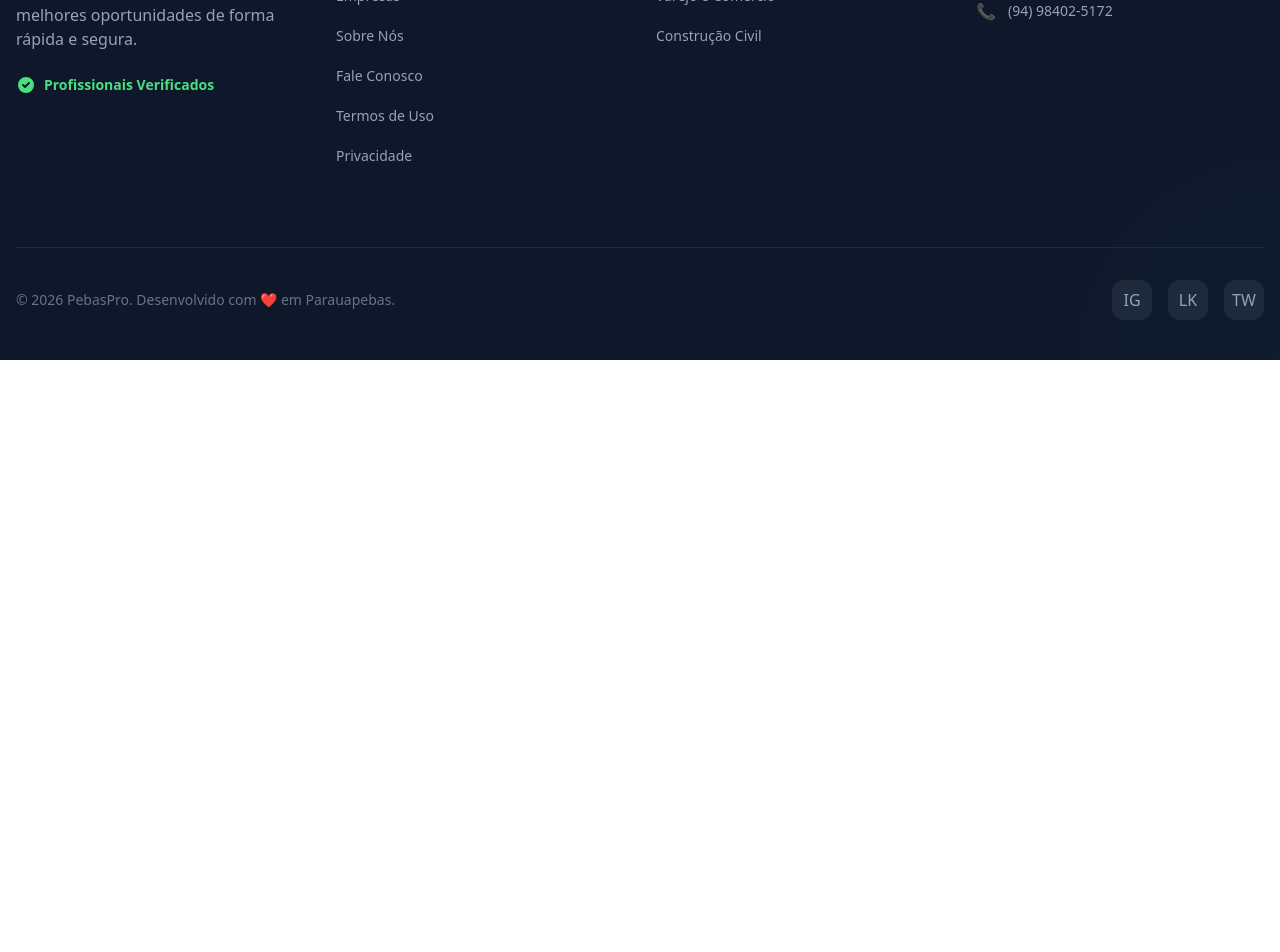
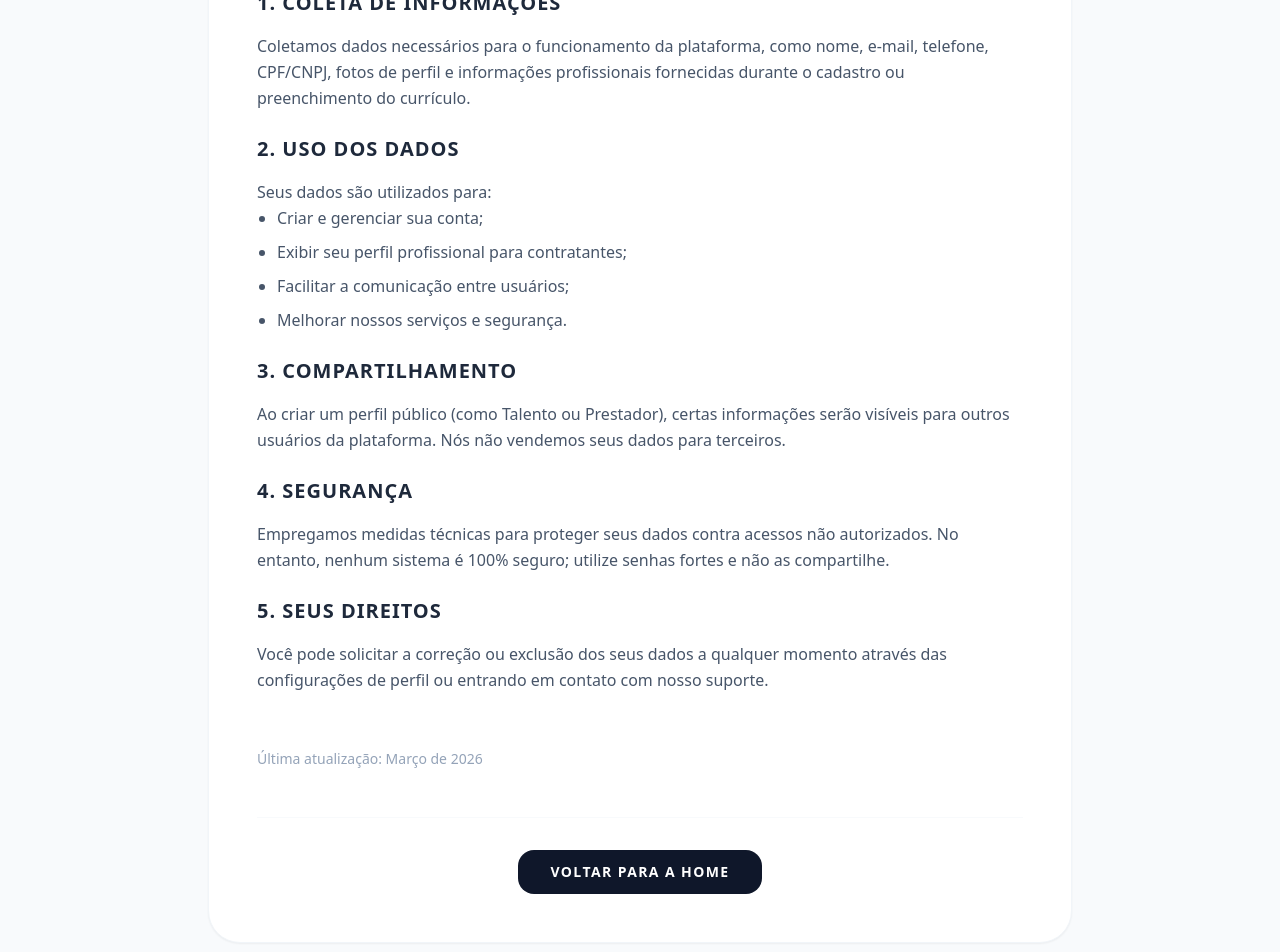
Before and after one commit to amorimweb/pebaspro, a Nuxt app: page /privacidade in a window 1280 px wide. Shown: the part 440-1392 px from the top of the page. Before the commit the page ends 800 px from the top, so only its background shows below. Built offline with nearby package versions, Linux system fonts and the light colour scheme; no server answers.

Commit message:
melhorias cadastro

```diff
--- a/app/components/home/BannerHero.vue
+++ b/app/components/home/BannerHero.vue
@@ -84,6 +84,12 @@ const handleClickOutside = (e: MouseEvent) => {
   if (dropdownRef.value && !dropdownRef.value.contains(e.target as Node)) {
     showDropdown.value = false
   }
+}
+
+const startCadastro = (type: 'talento' | 'empresa') => {
+  const typeCookie = useCookie('pebas_pending_type', { maxAge: 3600 })
+  typeCookie.value = type
+  navigateTo('/cadastro')
 }
 
 onMounted(() => {
@@ -178,6 +184,34 @@ onUnmounted(() => {
 
         </div>
       </div>
+
+      <!-- CTAs para Visitantes -->
+      <div v-if="!authStore.user" class="mt-8 flex flex-col sm:flex-row items-center justify-center gap-4 animate-fade-in delay-300">
+        <button
+          @click="startCadastro('talento')"
+          class="group px-8 py-4 bg-white text-green-700 font-black rounded-2xl shadow-xl hover:shadow-green-400/20 hover:scale-105 active:scale-95 transition-all flex items-center gap-3 w-full sm:w-auto overflow-hidden relative"
+        >
+          <div class="absolute inset-0 bg-green-50 opacity-0 group-hover:opacity-100 transition-opacity"></div>
+          <span class="relative z-10">Sou Talento</span>
+          <svg class="w-5 h-5 relative z-10 group-hover:translate-x-1 transition-transform" fill="none" stroke="currentColor" viewBox="0 0 24 24">
+            <path stroke-linecap="round" stroke-linejoin="round" stroke-width="2.5" d="M13 7l5 5m0 0l-5 5m5-5H6" />
+          </svg>
+        </button>
+
+        <button
+          @click="startCadastro('empresa')"
+          class="group px-8 py-4 bg-green-900/40 backdrop-blur-md text-white border-2 border-white/20 font-black rounded-2xl shadow-xl hover:bg-green-900/60 hover:border-white/40 hover:scale-105 active:scale-95 transition-all flex items-center gap-3 w-full sm:w-auto"
+        >
+          <span>Sou Empresa</span>
+          <svg class="w-5 h-5 group-hover:translate-x-1 transition-transform" fill="none" stroke="currentColor" viewBox="0 0 24 24">
+            <path stroke-linecap="round" stroke-linejoin="round" stroke-width="2.5" d="M13 7l5 5m0 0l-5 5m5-5H6" />
+          </svg>
+        </button>
+      </div>
+
+      <div v-if="authStore.user" class="mt-6 animate-fade-in delay-500">
+         <p class="text-white/60 text-sm font-bold uppercase tracking-widest">Acesso rápido para {{ authStore.profile?.tipo_conta || 'você' }}</p>
+      </div>
     </div>
   </div>
 </template>
--- a/app/pages/cadastro/dados.vue
+++ b/app/pages/cadastro/dados.vue
@@ -117,6 +117,11 @@ const validateDoc = () => {
 const typeCookie = useCookie('pebas_pending_type')
 const chosenType = computed(() => typeCookie.value || 'talento')
 
+const backToSelection = () => {
+  typeCookie.value = null
+  navigateTo('/cadastro')
+}
+
 definePageMeta({
   layout: false,
   noPadding: true
@@ -213,12 +218,12 @@ const loginWithGoogle = async () => {
   <div class="auth-page">
     <div class="auth-card">
       <div class="auth-header">
-        <NuxtLink to="/cadastro" class="back-link">
+        <button @click="backToSelection" class="back-link">
           <svg xmlns="http://www.w3.org/2000/svg" class="w-5 h-5 icon-small" fill="none" viewBox="0 0 24 24" stroke="currentColor">
             <path stroke-linecap="round" stroke-linejoin="round" stroke-width="2" d="M15 19l-7-7 7-7" />
           </svg>
           Mudar perfil
-        </NuxtLink>
+        </button>
         <h1>Dados do seu perfil</h1>
         <p>Complete o cadastro como <strong>{{ chosenType === 'talento' ? 'Talento' : chosenType === 'prestador' ? 'Prestador' : 'Empresa' }}</strong></p>
       </div>
--- a/app/pages/cadastro/index.vue
+++ b/app/pages/cadastro/index.vue
@@ -17,6 +17,13 @@ const selectType = (type: AccountType) => {
   typeCookie.value = type
   navigateTo('/cadastro/dados')
 }
+
+onMounted(() => {
+  if (typeCookie.value) {
+    console.log('Redirecionando automaticamente para cadastro de:', typeCookie.value)
+    navigateTo('/cadastro/dados')
+  }
+})
 
 const loginWithGoogle = () => {
   showTypeSelection.value = true
--- /dev/null
+++ b/app/pages/privacidade.vue
@@ -0,0 +1,58 @@
+<script setup lang="ts">
+definePageMeta({
+  noPadding: true
+})
+</script>
+
+<template>
+  <div class="min-h-screen bg-slate-50 pt-32 pb-20">
+    <div class="container mx-auto px-4 max-w-4xl">
+      <div class="bg-white rounded-[32px] p-8 md:p-12 shadow-sm border border-slate-100">
+        <h1 class="text-3xl md:text-5xl font-black text-slate-900 mb-8">Política de <span class="text-green-600">Privacidade</span></h1>
+
+        <div class="prose prose-slate max-w-none space-y-6 text-slate-600 leading-relaxed font-medium">
+          <p>A sua privacidade é fundamental para nós. Esta política explica como coletamos, usamos e protegemos suas informações no PebasPro.</p>
+
+          <section>
+            <h2 class="text-xl font-black text-slate-800 mb-4 uppercase tracking-wider">1. Coleta de Informações</h2>
+            <p>Coletamos dados necessários para o funcionamento da plataforma, como nome, e-mail, telefone, CPF/CNPJ, fotos de perfil e informações profissionais fornecidas durante o cadastro ou preenchimento do currículo.</p>
+          </section>
+
+          <section>
+            <h2 class="text-xl font-black text-slate-800 mb-4 uppercase tracking-wider">2. Uso dos Dados</h2>
+            <p>Seus dados são utilizados para:</p>
+            <ul class="list-disc pl-5 space-y-2">
+              <li>Criar e gerenciar sua conta;</li>
+              <li>Exibir seu perfil profissional para contratantes;</li>
+              <li>Facilitar a comunicação entre usuários;</li>
+              <li>Melhorar nossos serviços e segurança.</li>
+            </ul>
+          </section>
+
+          <section>
+            <h2 class="text-xl font-black text-slate-800 mb-4 uppercase tracking-wider">3. Compartilhamento</h2>
+            <p>Ao criar um perfil público (como Talento ou Prestador), certas informações serão visíveis para outros usuários da plataforma. Nós não vendemos seus dados para terceiros.</p>
+          </section>
+
+          <section>
+            <h2 class="text-xl font-black text-slate-800 mb-4 uppercase tracking-wider">4. Segurança</h2>
+            <p>Empregamos medidas técnicas para proteger seus dados contra acessos não autorizados. No entanto, nenhum sistema é 100% seguro; utilize senhas fortes e não as compartilhe.</p>
+          </section>
+
+          <section>
+            <h2 class="text-xl font-black text-slate-800 mb-4 uppercase tracking-wider">5. Seus Direitos</h2>
+            <p>Você pode solicitar a correção ou exclusão dos seus dados a qualquer momento através das configurações de perfil ou entrando em contato com nosso suporte.</p>
+          </section>
+
+          <p class="pt-8 text-sm text-slate-400">Última atualização: Março de 2026</p>
+        </div>
+
+        <div class="mt-12 pt-8 border-t border-slate-50 flex justify-center">
+          <NuxtLink to="/" class="px-8 py-3 bg-slate-900 text-white font-bold rounded-2xl hover:bg-slate-800 transition-all active:scale-95 text-sm uppercase tracking-widest">
+            Voltar para a Home
+          </NuxtLink>
+        </div>
+      </div>
+    </div>
+  </div>
+</template>
--- /dev/null
+++ b/app/pages/termos.vue
@@ -0,0 +1,52 @@
+<script setup lang="ts">
+definePageMeta({
+  noPadding: true
+})
+</script>
+
+<template>
+  <div class="min-h-screen bg-slate-50 pt-32 pb-20">
+    <div class="container mx-auto px-4 max-w-4xl">
+      <div class="bg-white rounded-[32px] p-8 md:p-12 shadow-sm border border-slate-100">
+        <h1 class="text-3xl md:text-5xl font-black text-slate-900 mb-8">Termos de <span class="text-green-600">Uso</span></h1>
+
+        <div class="prose prose-slate max-w-none space-y-6 text-slate-600 leading-relaxed font-medium">
+          <p>Bem-vindo ao PebasPro. Ao acessar ou usar nossa plataforma, você concorda em cumprir e estar vinculado aos seguintes Termos de Uso. Leia-os atentamente.</p>
+
+          <section>
+            <h2 class="text-xl font-black text-slate-800 mb-4 uppercase tracking-wider">1. Aceitação dos Termos</h2>
+            <p>Ao utilizar os serviços do PebasPro, você declara ser maior de idade e capaz, aceitando integralmente estas condições. Caso discorde de qualquer parte, deve interromper o uso imediatamente.</p>
+          </section>
+
+          <section>
+            <h2 class="text-xl font-black text-slate-800 mb-4 uppercase tracking-wider">2. Descrição do Serviço</h2>
+            <p>O PebasPro é uma plataforma de intermediação que conecta profissionais (TALENTOS e PRESTADORES) com tomadores de serviços (EMPRESAS e CLIENTES) em Parauapebas e região. Não somos empregadores, agenciadores ou representantes de nenhuma das partes.</p>
+          </section>
+
+          <section>
+            <h2 class="text-xl font-black text-slate-800 mb-4 uppercase tracking-wider">3. Cadastro e Segurança</h2>
+            <p>O usuário é responsável pela veracidade dos dados informados e pela guarda de sua senha. Contas com informações falsas ou utilizadas para fins ilícitos serão suspensas sem aviso prévio.</p>
+          </section>
+
+          <section>
+            <h2 class="text-xl font-black text-slate-800 mb-4 uppercase tracking-wider">4. Responsabilidades</h2>
+            <p>A responsabilidade pela execução do serviço, pagamentos e conduta profissional é exclusiva dos usuários. O PebasPro não se responsabiliza por danos, prejuízos ou inadimplência decorrentes das conexões feitas na plataforma.</p>
+          </section>
+
+          <section>
+            <h2 class="text-xl font-black text-slate-800 mb-4 uppercase tracking-wider">5. Modificações</h2>
+            <p>Reservamo-nos o direito de alterar estes termos a qualquer momento. O uso continuado da plataforma após alterações constitui aceitação dos novos termos.</p>
+          </section>
+
+          <p class="pt-8 text-sm text-slate-400">Última atualização: Março de 2026</p>
+        </div>
+
+        <div class="mt-12 pt-8 border-t border-slate-50 flex justify-center">
+          <NuxtLink to="/" class="px-8 py-3 bg-slate-900 text-white font-bold rounded-2xl hover:bg-slate-800 transition-all active:scale-95 text-sm uppercase tracking-widest">
+            Voltar para a Home
+          </NuxtLink>
+        </div>
+      </div>
+    </div>
+  </div>
+</template>
--- a/nuxt.config.ts
+++ b/nuxt.config.ts
@@ -17,4 +17,7 @@ export default defineNuxtConfig({
       pathPrefix: false,
     },
   ],
+  supabase: {
+    redirect: false
+  }
 })
```
Also changed, not shown: app/middleware/auth.global.ts (renamed from app/middleware/auth.ts, +6 -1 lines).
